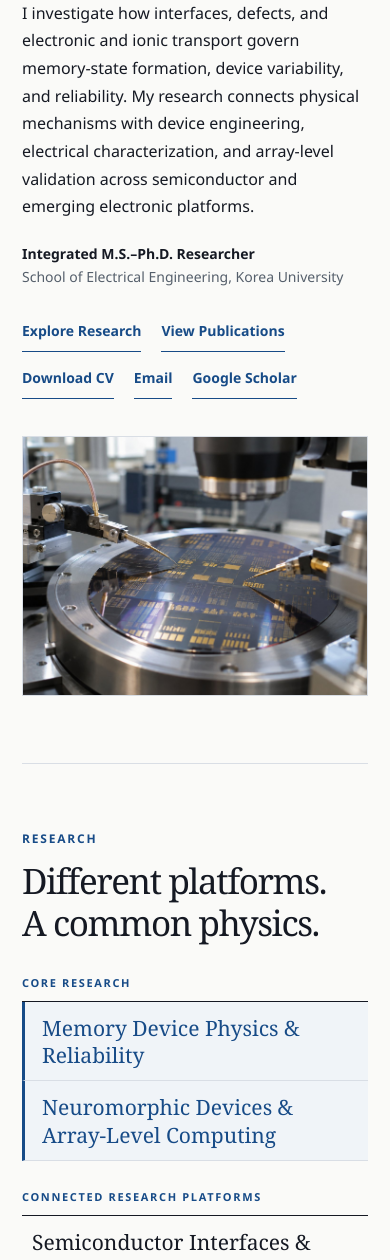
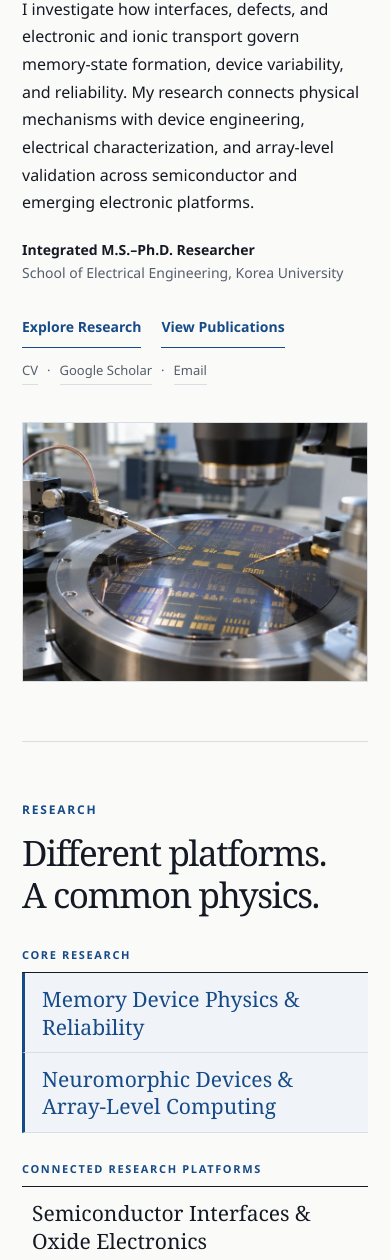
Before and after one commit to minjonglee/minjonglee.github.io, a plain HTML site: page index.html in a window 390 px wide. Shown: the part 324-1584 px from the top of the page. Drawn offline with Linux system fonts and the light colour scheme.

Commit message:
Refine home link hierarchy and editorial spacing

```diff
--- a/index.html
+++ b/index.html
@@ -35,7 +35,7 @@
       <h1 id="home-title">From Interface Physics to Reliable Electronic Systems.</h1>
       <p class="home-deck">I investigate how interfaces, defects, and electronic and ionic transport govern memory-state formation, device variability, and reliability. My research connects physical mechanisms with device engineering, electrical characterization, and array-level validation across semiconductor and emerging electronic platforms.</p>
       <p class="home-affiliation"><strong>Integrated M.S.–Ph.D. Researcher</strong><br>School of Electrical Engineering, Korea University</p>
-      <div class="editorial-link-row home-actions"><a class="editorial-link" href="research.html" >Explore Research</a><a class="editorial-link" href="publications.html" >View Publications</a><a class="editorial-link" href="assets/min-jong-lee-cv.pdf" download>Download CV</a><a class="editorial-link" href="mailto:minjong_lee@korea.ac.kr" >Email</a><a class="editorial-link" href="https://scholar.google.co.kr/citations?user=-BlGIHUAAAAJ&amp;hl=ko" target="_blank" rel="noopener noreferrer">Google Scholar</a></div>
+      <div class="home-actions"><div class="home-actions-primary"><a class="editorial-link" href="research.html" >Explore Research</a><a class="editorial-link" href="publications.html" >View Publications</a></div><div class="home-actions-secondary"><a href="assets/min-jong-lee-cv.pdf" download aria-label="Download CV">CV</a><span aria-hidden="true">·</span><a href="https://scholar.google.co.kr/citations?user=-BlGIHUAAAAJ&amp;hl=ko" target="_blank" rel="noopener noreferrer">Google Scholar</a><span aria-hidden="true">·</span><a href="mailto:minjong_lee@korea.ac.kr">Email</a></div></div>
     </div><figure class="scientific-visual hero-science"><img src="assets/home-hero-device-physics-v1.jpg" alt="Illustrative semiconductor wafer and probe station scene with contact needles and microscope optics; not a specific research result" width="1448" height="1086" style="object-position:center" fetchpriority="high" decoding="async"></figure></div>
   </section>
   <section class="editorial-section shell home-research" id="research" aria-labelledby="home-research-title">
--- a/scripts/home-research.mjs
+++ b/scripts/home-research.mjs
@@ -34,7 +34,7 @@ export function home(d) {
       <h1 id="home-title">${e(page.hero.headline)}</h1>
       <p class="home-deck">${e(page.hero.description)}</p>
       <p class="home-affiliation"><strong>${e(d.profile.position)}</strong><br>${e(d.profile.department)}, ${e(d.profile.institution)}</p>
-      <div class="editorial-link-row home-actions">${editorialLink('research.html','Explore Research')}${editorialLink('publications.html','View Publications')}${editorialLink(d.profile.cv,'Download CV','download')}${editorialLink(`mailto:${d.profile.email}`,'Email')}${editorialLink(d.scholar,'Google Scholar','target="_blank" rel="noopener noreferrer"')}</div>
+      <div class="home-actions"><div class="home-actions-primary">${editorialLink('research.html','Explore Research')}${editorialLink('publications.html','View Publications')}</div><div class="home-actions-secondary"><a href="${e(d.profile.cv)}" download aria-label="Download CV">CV</a><span aria-hidden="true">·</span><a href="${e(d.scholar)}" target="_blank" rel="noopener noreferrer">Google Scholar</a><span aria-hidden="true">·</span><a href="mailto:${e(d.profile.email)}">Email</a></div></div>
     </div>${heroImage}</div>
   </section>
   <section class="editorial-section shell home-research" id="research" aria-labelledby="home-research-title">
--- a/styles.css
+++ b/styles.css
@@ -443,12 +443,12 @@ details .activity-summary:hover h3 { color:var(--accent); }
 .activity-summary>img { width:100%; aspect-ratio:8/5; object-fit:cover; background:var(--soft); }
 .activity-card-meta { color:var(--accent); font-size:11px; font-weight:600; line-height:1.5; }
 .activity-summary h3 { font-family:var(--serif); font-size:clamp(21px,2vw,26px); line-height:1.3; font-weight:400; margin-top:5px; overflow-wrap:anywhere; }
-.activity-card-description { color:var(--muted); font-size:13px; line-height:1.65; max-width:800px; margin-top:8px; }
+.activity-card-description { color:var(--muted); font-size:14px; line-height:1.65; max-width:800px; margin-top:8px; }
 .activity-coverage-count { color:var(--ink); font-size:12px; font-weight:600; margin-top:9px; }
-.activity-detail-cue { display:inline-block; color:var(--accent); font-size:12px; font-weight:600; margin-top:12px; }
+.activity-detail-cue { display:inline-block; color:var(--accent); font-size:13px; font-weight:600; margin-top:12px; }
 .activity-entry[open] .activity-detail-cue span { display:inline-block; transform:rotate(180deg); }
 .activity-detail { max-width:860px; margin:22px 0 0 auto; padding:22px 0 0; border-top:1px solid var(--line); }
-.activity-detail>p { color:var(--muted); font-size:13px; line-height:1.7; margin:0 0 17px; }
+.activity-detail>p { color:var(--muted); font-size:14px; line-height:1.7; margin:0 0 17px; }
 .activity-detail .text-link { font-size:12px; }
 .activity-image-grid { display:grid; grid-template-columns:repeat(2,minmax(0,1fr)); gap:16px; margin:20px 0; }
 .activity-image-open { display:block; width:100%; border:0; background:var(--soft); padding:0; cursor:zoom-in; }
@@ -458,7 +458,7 @@ details .activity-summary:hover h3 { color:var(--accent); }
 .activity-coverage h4 { font-family:var(--serif); font-size:21px; font-weight:400; margin-bottom:11px; }
 .activity-coverage ul { display:grid; grid-template-columns:repeat(2,minmax(0,1fr)); gap:0 24px; list-style:none; padding:0; border-top:1px solid var(--line); }
 .activity-coverage li { min-width:0; border-bottom:1px solid var(--line); }
-.activity-coverage a { display:flex; align-items:center; justify-content:space-between; gap:14px; color:var(--ink); text-decoration:none; font-size:13px; padding:11px 0; overflow-wrap:anywhere; }
+.activity-coverage a { display:flex; align-items:center; justify-content:space-between; gap:14px; color:var(--ink); text-decoration:none; font-size:14px; padding:11px 0; overflow-wrap:anywhere; }
 .activity-coverage a:hover { color:var(--accent); }
 .activity-coverage a:focus-visible,.expertise-evidence a:focus-visible { outline:2px solid var(--accent); outline-offset:3px; }
 .activity-lightbox { width:min(95vw,1180px); max-height:95dvh; padding:0; border:1px solid var(--line); background:var(--white); color:var(--ink); }
@@ -587,16 +587,21 @@ details .activity-summary:hover h3 { color:var(--accent); }
   .editorial-link { display:inline-flex; align-items:center; min-height:40px; padding:5px 0; border-bottom:1px solid var(--accent); color:var(--accent); font-size:14px; font-weight:600; text-decoration:none; line-height:1.45; }
   .editorial-link:hover { color:var(--ink); border-color:var(--ink); }
   .editorial-link-row { display:flex; flex-wrap:wrap; align-items:center; gap:8px 27px; }
-  .home-hero { padding-block:72px 78px; }
+  .home-hero { padding-block:66px 70px; }
   .home-hero-grid { grid-template-columns:minmax(0,1.15fr) minmax(0,.85fr); gap:58px; }
   .home-name { color:var(--accent); font-size:12px; letter-spacing:.14em; text-transform:uppercase; margin-bottom:18px; }
   .home-hero h1 { font-size:clamp(45px,4.2vw,60px); line-height:1.12; max-width:780px; }
   .home-deck { max-width:710px; font-size:16px; line-height:1.7; margin-top:24px; }
   .home-affiliation { font-size:14px; line-height:1.6; margin-top:22px; }
   .home-affiliation strong { color:var(--ink); font-weight:600; }
-  .home-actions { margin-top:24px; gap:8px 24px; }
+  .home-actions { display:flex; flex-direction:column; align-items:flex-start; gap:10px; margin-top:24px; }
+  .home-actions-primary { display:flex; flex-wrap:wrap; align-items:center; gap:8px 24px; }
+  .home-actions-secondary { display:flex; flex-wrap:wrap; align-items:center; gap:0 10px; color:var(--muted); font-size:13px; line-height:1.5; }
+  .home-actions-secondary a { color:inherit; text-decoration:none; border-bottom:1px solid var(--line); padding:4px 0; }
+  .home-actions-secondary a:hover { color:var(--accent); border-color:var(--accent); }
   .home-hero .hero-science img { aspect-ratio:4/3; object-fit:contain; }
-  .home-research { padding-block:70px 74px; }
+  .home-research { padding-block:63px 67px; }
+  .editorial-work-section,.editorial-outlook { padding-block:68px; }
   .editorial-research-groups { margin-bottom:19px; }
   .editorial-research-group+.editorial-research-group { margin-top:27px; }
   .editorial-research-group .area-type { font-size:11px; margin-bottom:9px; }
@@ -674,12 +679,15 @@ details .activity-summary:hover h3 { color:var(--accent); }
     .editorial-heading { margin-bottom:30px; }
     .editorial-heading h2 { font-size:clamp(35px,6.8vw,44px); }
     .editorial-intro { font-size:16px; margin-bottom:29px; }
-    .home-hero { padding-block:51px 67px; }
+    .home-hero { padding-block:47px 59px; }
     .home-hero-grid { grid-template-columns:1fr; gap:37px; }
     .home-hero h1 { font-size:clamp(40px,8vw,53px); }
     .home-deck { font-size:16px; line-height:1.73; margin-top:23px; }
     .home-affiliation { font-size:14px; }
-    .home-actions { gap:7px 20px; }
+    .home-actions { gap:9px; }
+    .home-actions-primary { gap:7px 20px; }
+    .home-actions-secondary { gap:0 9px; }
+    .home-research,.editorial-work-section,.editorial-outlook { padding-block:58px; }
     .editorial-research-list a { min-height:58px; padding:12px 10px; font-size:clamp(21px,5.4vw,25px); }
     .editorial-research-list .is-core a { padding-left:17px; }
     .editorial-work-grid { grid-template-columns:1fr; gap:43px; }
```
